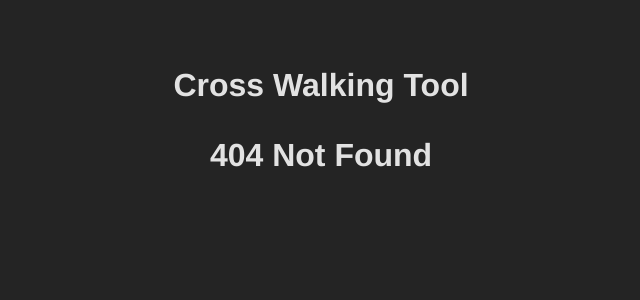
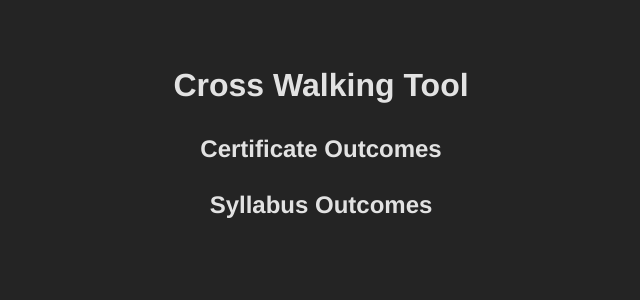
Before and after one commit to friedaabdo/Cross-Walking-Tool, a React (Vite) app: page /crosswalk in a window 1280 px wide. Before the commit this address had no page. Shown: the top 300 px of the page, without its empty margins (319-959 px from the left). Built offline with nearby package versions, Linux system fonts and the light colour scheme.

Commit message:
set up crosswalk page and got the inputs to populate correctly

```diff
--- a/src/App.jsx
+++ b/src/App.jsx
@@ -1,18 +1,44 @@
-// import { useState } from 'react'
+import { useState } from 'react'
 import {BrowserRouter, Routes, Route} from 'react-router-dom'
 import './App.css'
 import CertOutcomes from './Pages/OutcomesInput'
 import SyllOutcomes from './Pages/OutcomesInput'
+import CrossWalk from './Pages/CrossWalk'
 
 function App() {
+  const [certLines, setCertLines] = useState([])
+  const [syllLines, setSyllLines] = useState([])
 
   return (
     <div className="App">
   <h1>Cross Walking Tool</h1>
     <BrowserRouter>
     <Routes>
-      <Route path="/certificate" element={<CertOutcomes pageName="Certificate"/>} />
-      <Route path="/syllabus" element={<SyllOutcomes pageName="Syllabus"/>} />
+      <Route
+        path="/"
+        element={
+          <CertOutcomes
+            pageName="Certificate"
+            certLines={certLines}
+            setCertLines={setCertLines}
+            // syllLines={syllLines}
+            // setSyllLines={setSyllLines}
+          />
+        }
+      />
+      <Route
+        path="/syllabus"
+        element={
+          <SyllOutcomes
+            pageName="Syllabus"
+            // certLines={certLines}
+            // setCertLines={setCertLines}
+            syllLines={syllLines}
+            setSyllLines={setSyllLines}
+          />
+        }
+      />
+      <Route path="/crosswalk" element={<CrossWalk certLines={certLines} syllLines={syllLines} />} />
       <Route path="/*" element={<h1>404 Not Found</h1>} />
     </Routes>
     </BrowserRouter>
--- /dev/null
+++ b/src/Pages/CrossWalk.jsx
@@ -0,0 +1,16 @@
+import OutcomeCard from "../Components/Outcome-card"
+
+function CrossWalk({certLines, syllLines}) {
+    return (
+        <div>
+            <h2>Certificate Outcomes</h2>
+
+                <OutcomeCard lines={certLines} />
+
+
+            <h2>Syllabus Outcomes</h2>
+                <OutcomeCard lines={syllLines} />
+        </div>
+    )
+}
+export default CrossWalk
--- a/src/Pages/OutcomesInput.jsx
+++ b/src/Pages/OutcomesInput.jsx
@@ -1,5 +1,5 @@
 // create a react page with a text box input and submit button.
-import { useRef, useState } from 'react'
+import { useRef } from 'react'
 import './OutcomesInput.css'
 import CertTextarea from '../Components/textarea'
 import ConfirmCertInfo from '../Components/confirmationArea'
@@ -8,11 +8,8 @@ import SyllTextArea from '../Components/textarea'
 import ConfirmSyllInfo from '../Components/confirmationArea'
 import { useNavigate } from 'react-router-dom'
 
-function OutcomesInput({pageName}) {
+function OutcomesInput({pageName, certLines, setCertLines, syllLines, setSyllLines}) {
     const isCertificatePage = pageName.toLowerCase() === 'certificate'
-
-    const [certLines, setCertLines] = useState([])
-    const [syllLines, setSyllLines] = useState([])
     const textareaCertRef = useRef(null)
     const textareaSyllRef = useRef(null)
 
@@ -30,7 +27,7 @@ function OutcomesInput({pageName}) {
     const navigateToSyllabus = () => {
         navigate('/syllabus')
     }
-    const navigateToDND = () => {
+    const navigateToCrosswalk = () => {
         navigate('/crosswalk')
     }
 
@@ -51,7 +48,7 @@ function OutcomesInput({pageName}) {
                     <SyllTextArea pageName={pageName} textareaRef={textareaSyllRef} />
                     <Button onClick={() => handleSubmit(textareaSyllRef, setSyllLines)} text="Submit" />
                     <ConfirmSyllInfo pageName={pageName} lines={syllLines} />
-                    <Button onClick={navigateToDND} text="Confirm Syllabus Outcomes" />
+                    <Button onClick={navigateToCrosswalk} text="Confirm Syllabus Outcomes" />
                 </>
             )}
         </div>
```
Also changed, not shown: src/Pages/CrossWalk.css (added).
